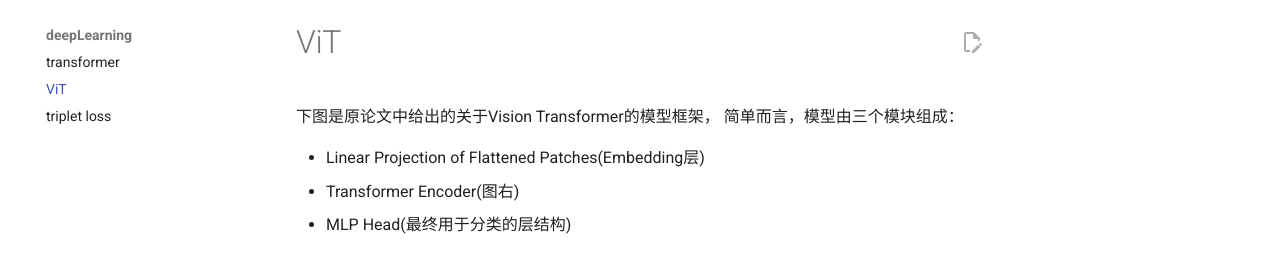
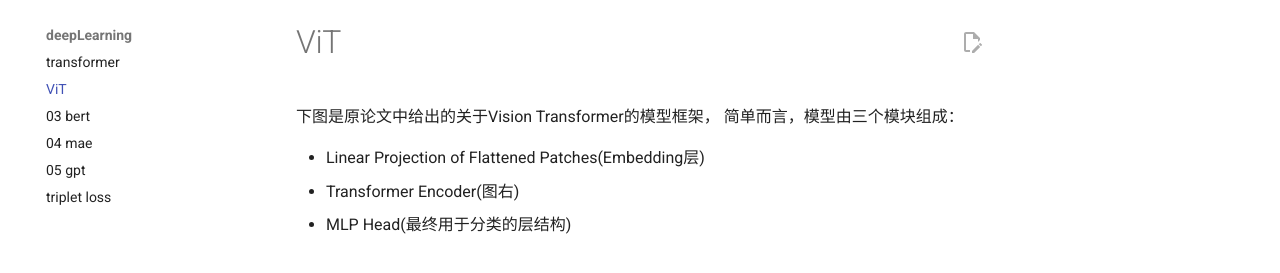
Before and after one commit to Xjg-0216/xjg-0216.github.io, an MkDocs documentation site: the page built from docs/deepLearning/02-ViT.md, in a window 1280 px wide. Shown: the part 124-397 px from the top of the page. Built offline with MkDocs 1.6.1 and Material for MkDocs 9.7.7, drawn with Linux system fonts in a browser that asks for light colours; comment, search, counter and statistics services are not loaded.

```diff
--- a/mkdocs.yml
+++ b/mkdocs.yml
@@ -85,8 +85,11 @@ nav:
   - 其他:
     - Learn/index.md
   - deepLearning:
-    - deepLearning/transformer.md
-    - deepLearning/ViT.md
+    - deepLearning/01-transformer.md
+    - deepLearning/02-ViT.md
+    - deepLearning/03-bert.md
+    - deepLearning/04-mae.md
+    - deepLearning/05-gpt.md
     - deepLearning/triplet_loss.md
 
 # [UI]
```
Also changed, not shown: docs/deepLearning/rnn_lstm.md (added, +1 -0 lines), docs/deepLearning/01-transformer.md (renamed from docs/deepLearning/transformer.md), docs/deepLearning/02-ViT.md (renamed from docs/deepLearning/ViT.md), docs/deepLearning/03-bert.md (added), docs/deepLearning/04-mae.md (added), docs/deepLearning/05-gpt.md (added).
